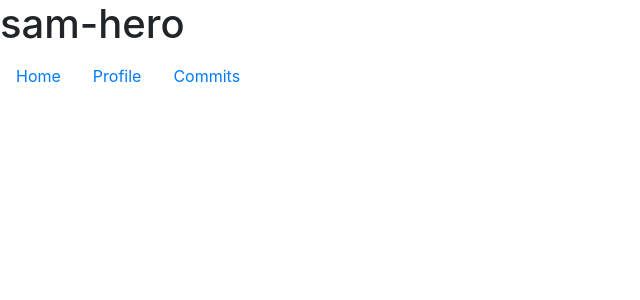
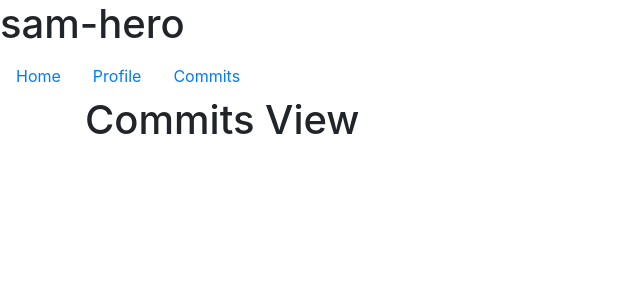
Before and after one commit to sam-hero/cs-commits, a React (Create React App) app: page /Commits in a window 1280 px wide. Shown: the top 300 px of the page, without its empty margins (0-640 px from the left). Built offline with nearby package versions, Linux system fonts and the light colour scheme.

Commit message:
Create Commits component
    To show the last commits sent to the repo create a component to show the list of commits and the full information of a single commit

    Changes:
    App.js import Commits and implements the route for this view
    Commits.js New Empty view

```diff
--- a/src/App.js
+++ b/src/App.js
@@ -1,6 +1,7 @@
 import 'bootstrap/dist/css/bootstrap.min.css';
 import Home from './components/Home';
 import Profile from './components/Profile';
+import Commits from './components/Commits';
 import { Container, Nav } from 'react-bootstrap';
 import { Link,Route } from 'react-router-dom';
 
@@ -16,6 +17,7 @@ function App() {
       <Container>
         <Route exact={true} path="/" component={Home}/>
         <Route exact={true} path="/profile" component={Profile}/>
+        <Route exact={true} path="/Commits" component={Commits}/>
       </Container>
     </div>
   );
--- /dev/null
+++ b/src/components/Commits.js
@@ -0,0 +1,11 @@
+function Commits(){
+    return (
+        <div>
+            <h1>Commits View</h1>
+        </div>
+
+    );
+
+}
+
+export default Commits;
```
